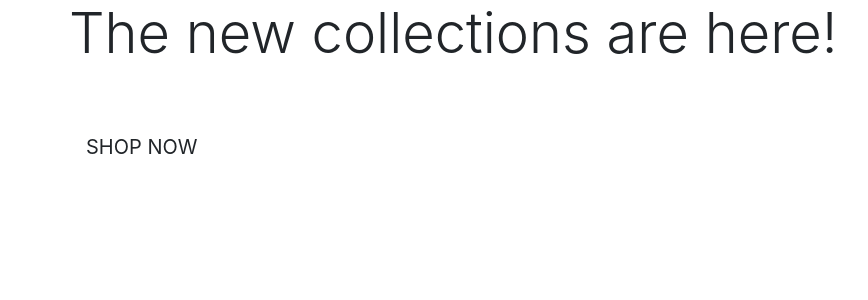
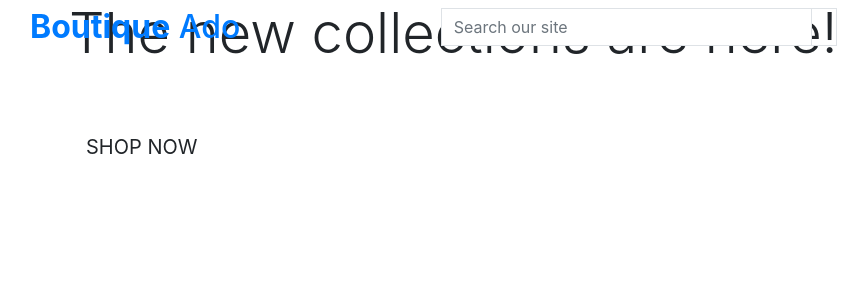
Before and after one commit to reececilon/Bootiqua_adobe, a Django app: page / in a window 1280 px wide. Shown: the top 300 px of the page, without its empty margins (1-869 px from the left). Run offline with Django 3.2, Linux system fonts and the light colour scheme.

Commit message:
Homepage and top header part 1

```diff
--- a/home/templates/home/index.html
+++ b/home/templates/home/index.html
@@ -1,5 +1,13 @@
 {% extends "base.html" %}
 {% load static %}
+
+{% block page_header %}
+<div class="container header-container">
+    <div class="row">
+        <div class="col"
+    </div>
+</div>
+{% endblock %}
 
 {% block content %}
 <div class="container h100">
--- a/templates/base.html
+++ b/templates/base.html
@@ -32,7 +32,34 @@
   </head>
   <body>
 
-    <header class="container-fluid fixed-top"></header>
+    <header class="container-fluid fixed-top">
+      <div class="row">
+        <div class="col-12 col-lg-4 my-auto py-1 py-lg-0 text-center text-lg-left">
+          <a href="{% url 'home' %}" class="nav-link main-logo-link">
+            <h2 class="logo-font text-black my-0"><strong>Boutique</strong> Ado</h2>
+          </a>
+        </div>
+        <div class="col-12 col-lg-4 my-auto py-1 py-lg-0">
+          <form method="GET" action="">
+            <div class="input-group w-100">
+              <input class="form-control border border-black rounded-0" type="text" name="q" placeholder="Search our site">
+              <div class="input-group-append">
+                <button class="form-control btn btn-black border border-black rounded-0" type="submit">
+                  <span class="icon">
+                    <i class="fas fa-search"></i>
+                  </span>
+                </button>
+              </div>
+            </div>
+          </form>
+        </div>
+        <div class="col-12 col-lg-4 my-auto py-1 py-lg-0">
+          <ul class="list-inline list-unstyled text-center text-lg-right my-0">
+            <li class="list-inline-item dropdown"></li>
+            <li class="list-inline-item"></li>
+          </ul>
+        </div>
+      </div>
     </header>
     {% if messages  %}
         <div class="message-container"></div>
```
